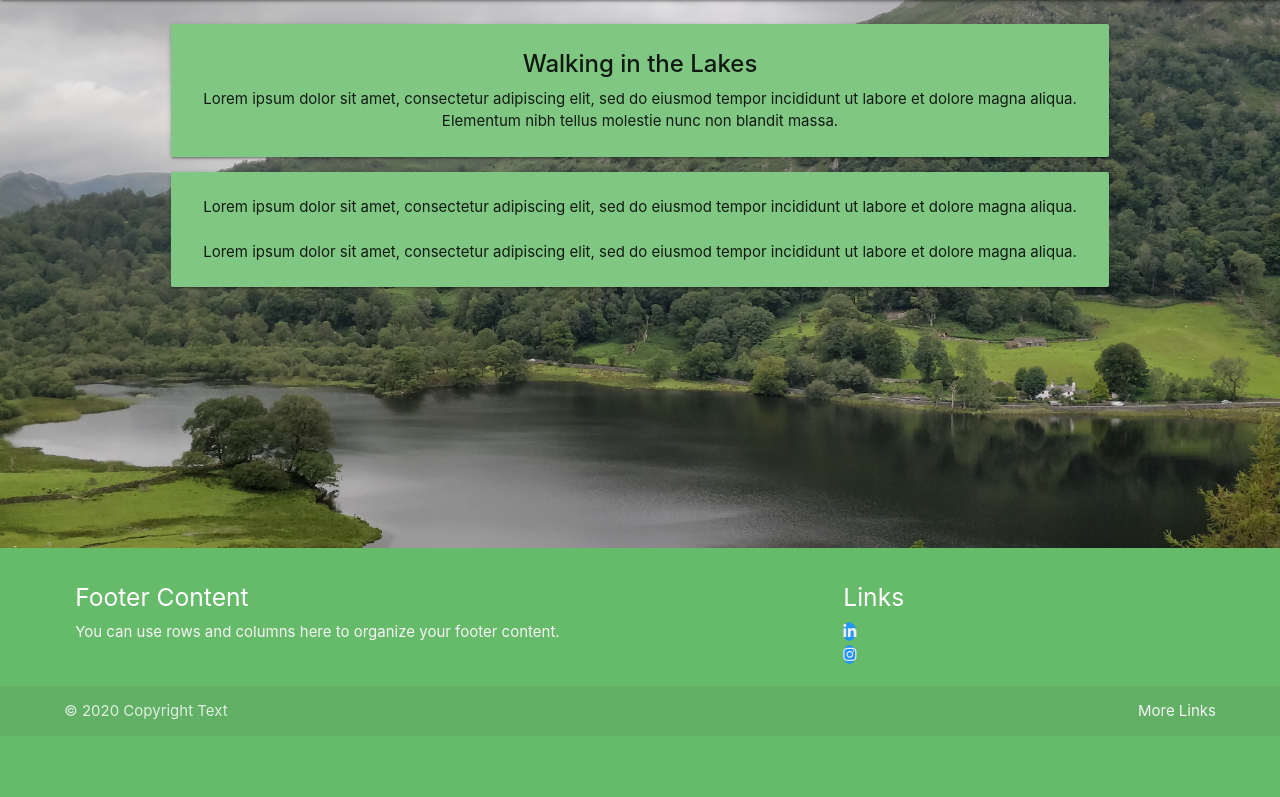
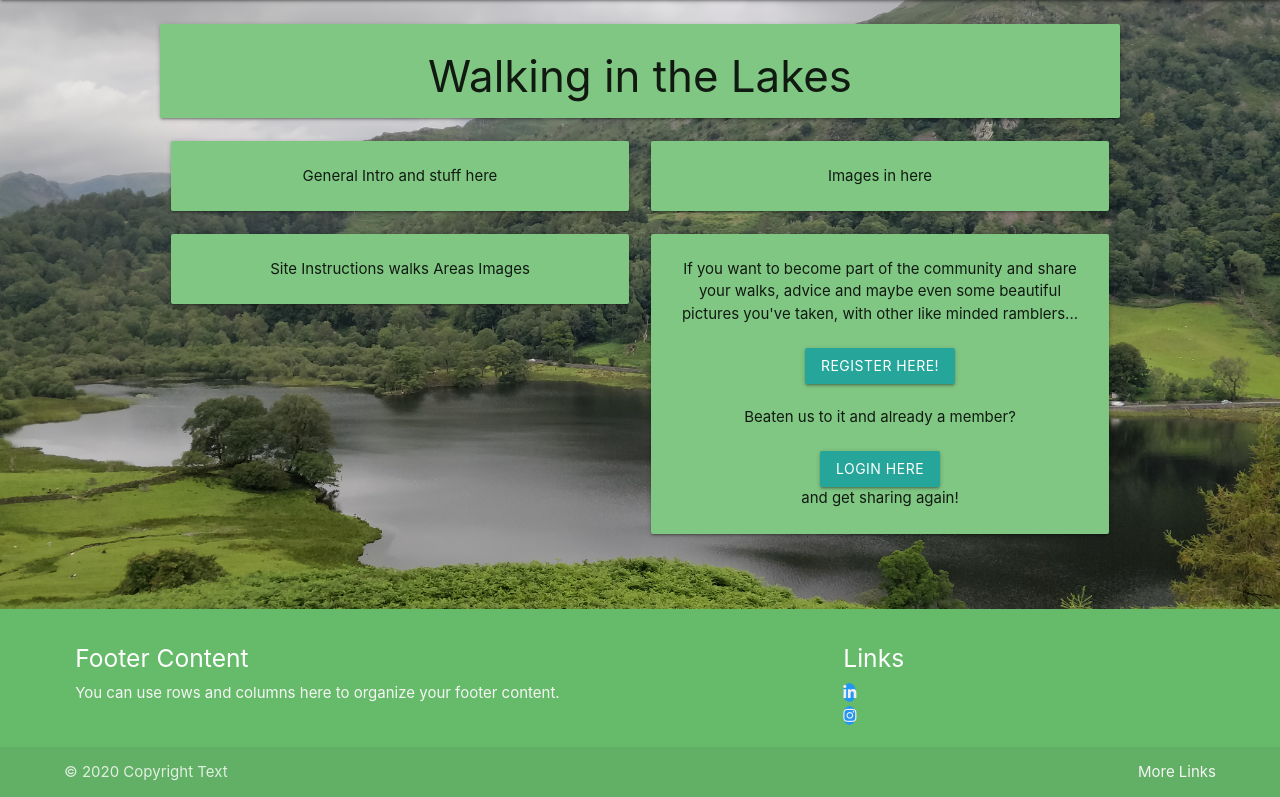
Before and after one commit to mattb0101/lakes_walks, a Flask app: page / in a window 1280 px wide. Shown: the part 64-861 px from the top of the page. Before the commit the page ends 783 px from the top, so only its background shows below. Run offline with Flask 2, Linux system fonts and the light colour scheme; data that the repository does not hold is empty; some libraries are stand-ins or nearby versions.

Commit message:
Tidy up Gallery and start doing layout for home page

```diff
--- a/static/css/style.css
+++ b/static/css/style.css
@@ -65,9 +65,3 @@ main {
 .card-content>.card-title {
     font-weight: 500;
 }
-
-/* @media only screen and (max-width: 600px) {
-    nav, .nav-wrapper {
-        height: 30vmin;
-    }
-} */
--- a/templates/base.html
+++ b/templates/base.html
@@ -12,6 +12,8 @@
 </head>
 
 <body>
+
+    <header>
         <!-- Dropdown menu for areas -->
         <ul id="dropdown1" class="dropdown-content">
             {% for area in areas %}
@@ -33,8 +35,8 @@
                 <ul class="left hide-on-med-and-down">
                     <li><a href="{{ url_for('index') }}">Home</a></li>
                     <li><a href="{{ url_for('walks') }}">Walks</a></li>
-				    <li><a class="dropdown-trigger" href="#!"
-						data-target="dropdown1">Areas<i class="fas fa-caret-down right"></i></a>
+                    <li><a class="dropdown-trigger" href="#!" data-target="dropdown1">Areas<i
+                                class="fas fa-caret-down right"></i></a>
                     </li>
                     <li><a href="{{ url_for('gallery') }}">Gallery</a></li>
                 </ul>
@@ -63,7 +65,8 @@
         <ul class="sidenav" id="mobile-demo">
             <li><a href="{{ url_for('index') }}">Home</a></li>
             <li><a href="{{ url_for('walks') }}">Walks</a></li>
-			<li><a class="dropdown-trigger" href="#!" data-target="dropdown-phone">Areas<i class="fas fa-caret-down right"></i></a>
+            <li><a class="dropdown-trigger" href="#!" data-target="dropdown-phone">Areas<i
+                        class="fas fa-caret-down right"></i></a>
             </li>
             <li><a href="{{ url_for('gallery') }}">Gallery</a></li>
             {% if session.user %}
@@ -75,7 +78,8 @@
             {% endif %}
             <form action="{{ url_for('search') }}" method="post">
                 <div class="input-field row">
-                        <input class="col s8 offset-s2" id="search" name="search" placeholder="Search here" type="search" required>
+                    <input class="col s8 offset-s2" id="search" name="search" placeholder="Search here" type="search"
+                        required>
                     <label class="label-icon" for="search"><i class="fas fa-search"></i></label>
                     <!-- The material-icons class seems to keep this linked to the search bar -->
                     <i class="material-icons fas fa-times"></i>
@@ -83,7 +87,7 @@
             </form>
         </ul>
 
-
+    </header>
 
     <section class="flash-area">
         <!-- Flash messages when a user tried registering -->
@@ -99,7 +103,6 @@
     </section>
 
 
-
     <main class="container">
         {% block content %}
         {% endblock %}
@@ -110,13 +113,16 @@
             <div class="row">
                 <div class="col l6 s12">
                     <h5 class="white-text">Footer Content</h5>
-                <p class="grey-text text-lighten-4">You can use rows and columns here to organize your footer content.</p>
+                    <p class="grey-text text-lighten-4">You can use rows and columns here to organize your footer content.
+                    </p>
                 </div>
                 <div class="col l4 offset-l2 s12">
                     <h5 class="white-text">Links</h5>
                     <ul>
-                  <li><a class="grey-text text-lighten-3 blue circle " href="#!"><i class="fab fa-linkedin-in"></i></a></li>
-                  <li><a class="grey-text text-lighten-3 blue circle" href="#!"><i class="fab fa-instagram"></i></a></li>
+                        <li><a class="grey-text text-lighten-3 blue circle " href="#!"><i
+                                    class="fab fa-linkedin-in"></i></a></li>
+                        <li><a class="grey-text text-lighten-3 blue circle" href="#!"><i class="fab fa-instagram"></i></a>
+                        </li>
                     </ul>
                 </div>
             </div>
--- a/templates/gallery.html
+++ b/templates/gallery.html
@@ -9,7 +9,7 @@
                 <div class="row">
                     {% for image in images %}
                         <div class="col s12 m4 l3">
-                            <div class="card green lighten-2">
+                            <div class="card small green lighten-2">
                                 <div class="card-image">
                                     <img class="materialboxed responsive-img" src="{{ url_for('file', filename=image.gallery_image_name) }}" alt="">
                                 </div>
--- a/templates/index.html
+++ b/templates/index.html
@@ -2,19 +2,47 @@
 
 {% block content %}
     <div class="row center-align">
-        <div class="col s12 m10 offset-m1">
-            <div class="card green lighten-2">
-                <div class="card-content">
-                    <span class="card-title">Walking in the Lakes</span>
-                    <p>Lorem ipsum dolor sit amet, consectetur adipiscing elit, sed do eiusmod tempor incididunt ut labore et dolore magna aliqua. Elementum nibh tellus molestie nunc non blandit massa.</p>
+        <div class="card col s12 m10 offset-m1 green lighten-2">
+            <h3>Walking in the Lakes</h3>
+        </div>
+        <div class="row">
+            <div class="col s12 m5 offset-m1 ">
+                <div class="card green lighten-2">
+                    <div class="card-content">
+                        General Intro and stuff here
+                    </div>
                 </div>
             </div>
-            <div class="card green lighten-2">
-                <div class="card-content">
-                    <p>Lorem ipsum dolor sit amet, consectetur adipiscing elit, sed do eiusmod tempor incididunt ut labore et dolore magna aliqua.</p><br>
-                    <p>Lorem ipsum dolor sit amet, consectetur adipiscing elit, sed do eiusmod tempor incididunt ut labore et dolore magna aliqua.</p>
+            <div class="col s12 m5">
+                <div class="card green lighten-2">
+                    <div class="card-content">
+                        Images in here
+                    </div>
+                </div>
+            </div>
+        <div class="row">
+            <div class="col s12 m5 offset-m1">
+                <div class="card green lighten-2">
+                    <div class="card-content">
+                        Site Instructions
+                        walks
+                        Areas
+                        Images
+                    </div>
+                </div>
+            </div>
+            <div class="col s12 m5">
+                <div class="card green lighten-2">
+                    <div class="card-content">
+                        <p>If you want to become part of the community and share your walks, advice and maybe even some beautiful pictures you've taken, with other like minded ramblers...</p><br>
+                        <a class="btn" href="{{ url_for('register') }}">Register here!</a><br><br>
+                        <p>Beaten us to it and already a member?</p><br>
+                        <a class="btn" href="{{ url_for('login') }}">Login here</a>
+                        <p>and get sharing again!</p>
+                    </div>
                 </div>
             </div>
         </div>
+        </div>
     </div>
 {% endblock %}
```
Also changed, not shown: README.md. Lines whose indentation alone changed are shown as unchanged.
